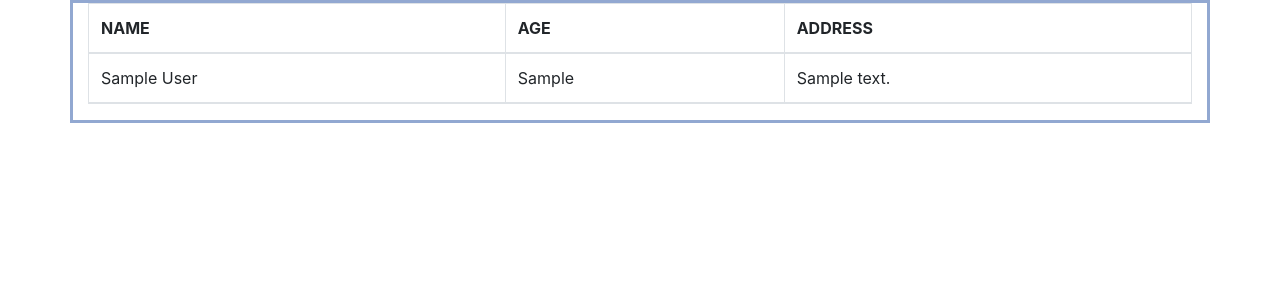
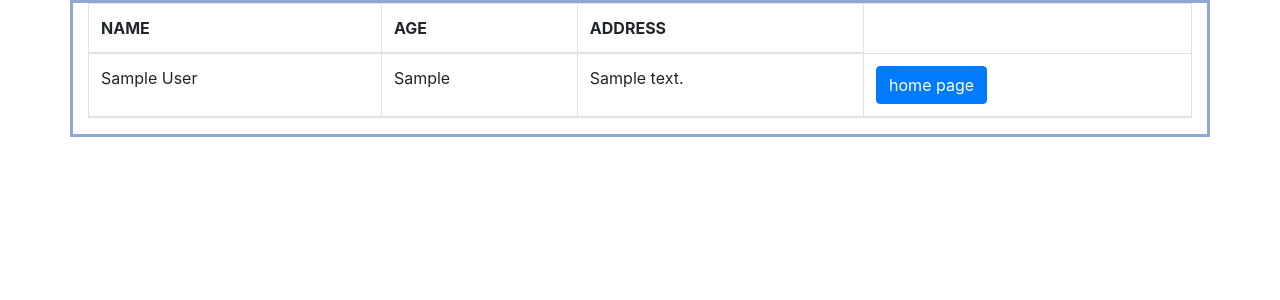
Before and after one commit to Poorani0298/python-flask-pg, a Flask app: page /get/1 in a window 1280 px wide. Shown: the top 300 px of the page. Run offline with Flask 2, Linux system fonts and the light colour scheme; tables that the repository leaves empty hold one stand-in row (values such as "Sample post"); some libraries are stand-ins or nearby versions.

Commit message:
added home page

```diff
--- a/templates/index.html
+++ b/templates/index.html
@@ -33,6 +33,7 @@ div {
 
 
 
+
    </tr>
 </thead>
 
@@ -45,6 +46,7 @@ div {
     	<td>{{employee.address}}</td>
     	<td><a href="/get/{{employee.id}}">show</a> <a href="/update/{{employee.id}}">edit</a></td>
 
+
     </tr>
 	{% endfor %}
 
--- a/templates/show.html
+++ b/templates/show.html
@@ -33,6 +33,7 @@ div {
  	<td>{{employee_html.name}}</td>
 	<td>{{employee_html.age}}</td>
 	<td>{{employee_html.address}}</td>
+	<td><a href="/" class="btn btn-primary">home page</a></td>
 </tr>
 </tr>
 </table>
--- a/templates/update.html
+++ b/templates/update.html
@@ -40,6 +40,7 @@
 
                 <br>
                 <button type="submit " class="btn btn-primary " style="float:right ">Save</button>
+                <td><a href="/" class="btn btn-primary">home page</a></td>
 
             </form>
             <br><br>
```
Also changed, not shown: 1 other file.
